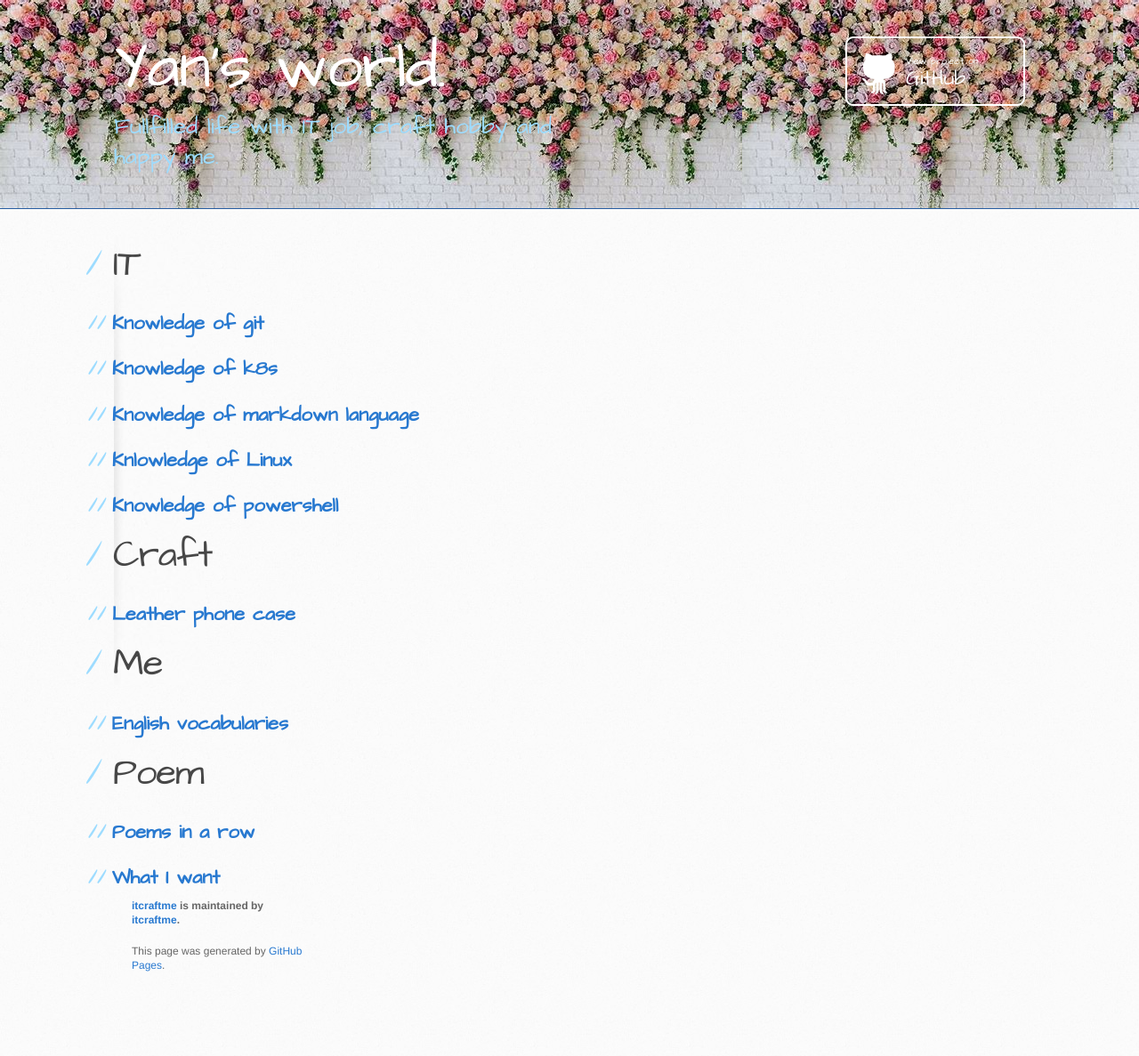
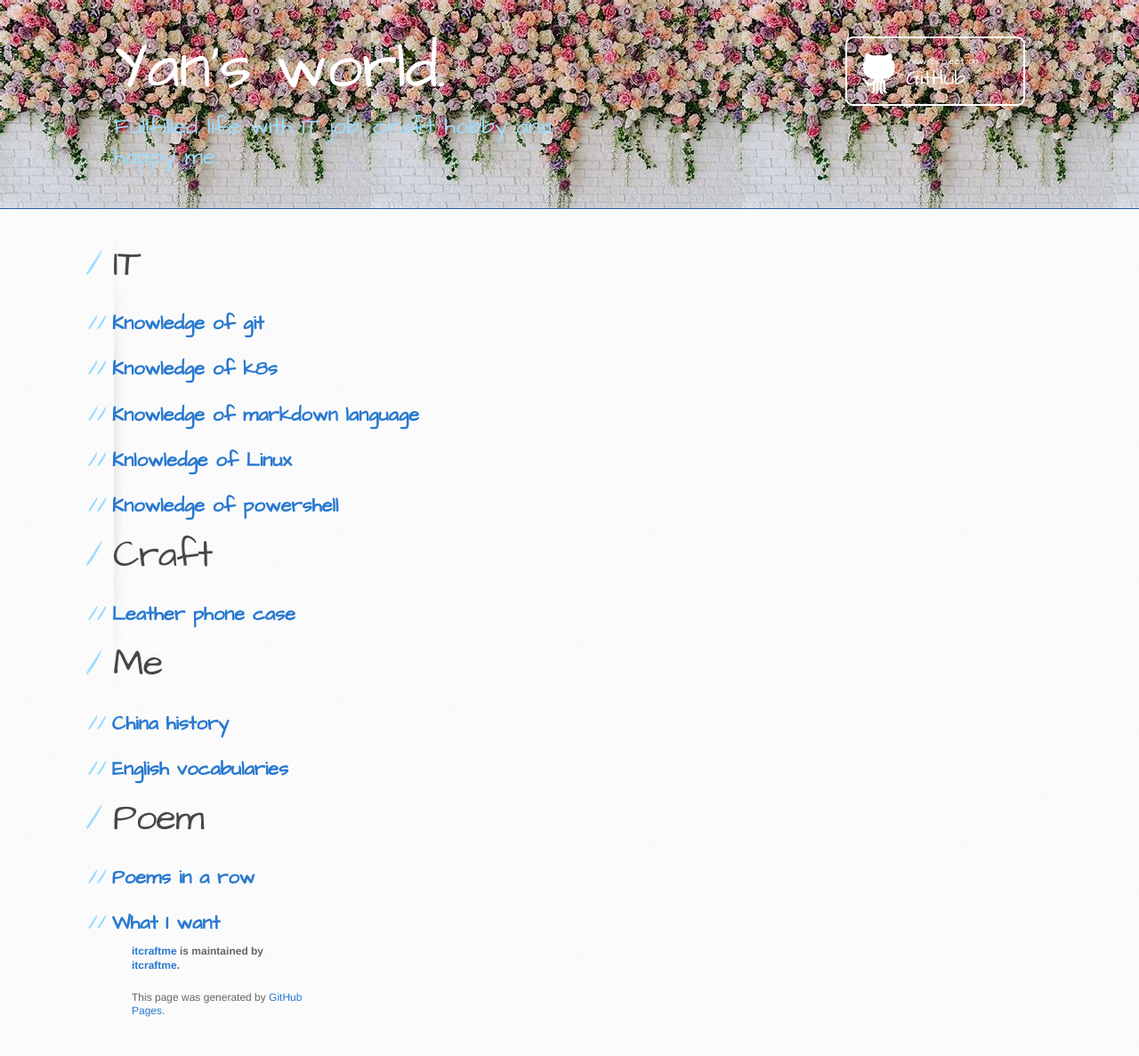
Before and after one commit to itcraftme/itcraftme, a Jekyll site: the page built from index.md, in a window 1280 px wide. Shown: the whole page at 89% size. Built offline with Jekyll 4.4.1, drawn with Linux system fonts in a browser that asks for light colours; our own code applies the rules of GitHub Pages for plain Markdown files; before the commit the page ends 1136 px from its top, so only the background shows below that.

Commit message:
Update index.md
add a history page that I collect on internet

```diff
--- a/index.md
+++ b/index.md
@@ -10,6 +10,7 @@ layout: default
 # Craft
 ## [Leather phone case](./docs/craft/phonecase.md)
 # Me
+## [China history](./docs/me/history.md)
 ## [English vocabularies](./docs/me/vocabulary.md)
 # Poem
 ## [Poems in a row](./poem/images/holder.md)
```
